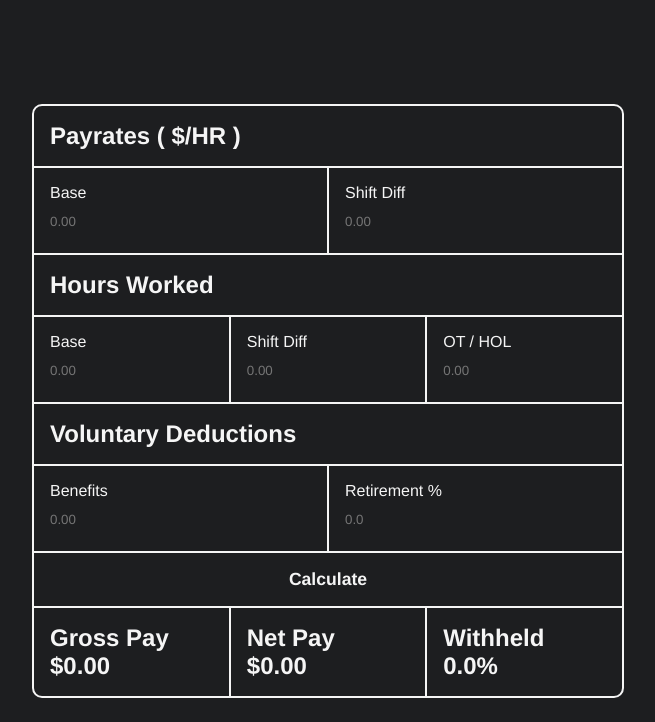
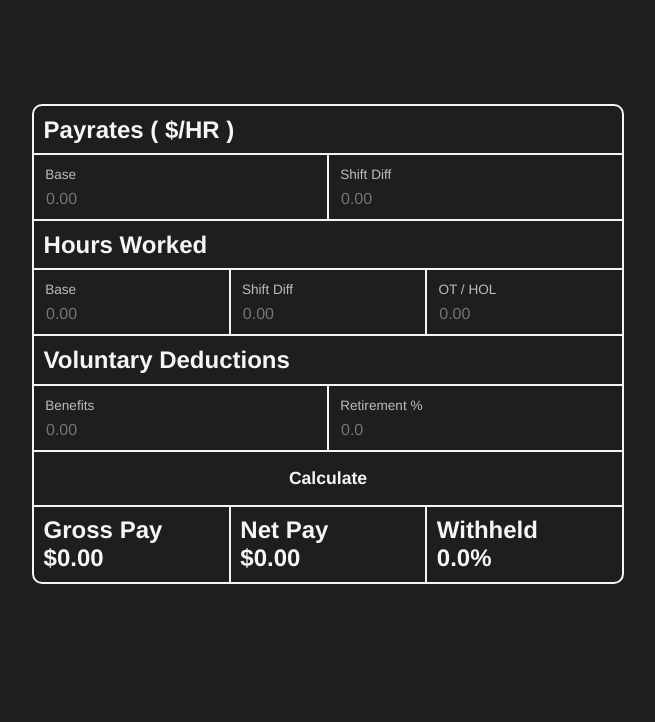
Before and after one commit to everettadw/e-flasked, a Flask app: page /paycheck-calculator in a window 1280 px wide. Shown: the part 84-806 px from the top of the page, without its empty margins (312-967 px from the left). After the commit the page ends 668 px from the top, so only its background shows below. Run offline with Flask 3, Linux system fonts and the light colour scheme; parts of the project's set-up code (start-up, migrations or seed data) failed here and were passed over.

Commit message:
UPDATE: fixed inputs in forms

```diff
--- a/static/index.css
+++ /dev/null
@@ -1,3 +0,0 @@
-body.has-spaced-navbar-fixed-top {
-    padding-top: 5.25rem !important;
-}
--- a/static/index.js
+++ b/static/index.js
@@ -26,7 +26,6 @@ let getNetPay = (e) => {
       }
     })
     .then((json) => {
-      console.log(json)
       document.getElementById('netpay').innerHTML = json.netPay.toLocaleString()
       document.getElementById('grosspay').innerHTML =
         json.grossPay.toLocaleString()
@@ -40,7 +39,7 @@ let getNetPay = (e) => {
         e.target.disabled = false
         e.target.style.background = null
         e.target.style.color = null
-      }, 2500)
+      }, 2000)
     })
     .catch((err) => {
       console.log(err)
@@ -50,7 +49,7 @@ let getNetPay = (e) => {
         e.target.disabled = false
         e.target.style.background = null
         e.target.style.color = null
-      }, 2500)
+      }, 2000)
     })
 }
 
--- a/static/reset.css
+++ b/static/reset.css
@@ -121,10 +121,49 @@ nav > div:first-child > p {
     border-right: 2px solid var(--text-color);
 }
 
+
+.form-container > form > div.row > div.field-input {
+    width: 100%;
+    position: relative;
+    height: 4rem;
+}
+.form-container > form > div.row > div.field-input input {
+    background-color: transparent !important;
+    width: 100%;
+    height: 4rem;
+    border: none;
+    position: absolute;
+    left: 0;
+    top: 0;
+    padding-top: 1.5rem;
+    padding-left: 0.75rem;
+    font-size: 1rem;
+}
+.form-container > form > div.row > div.field-input input:focus {
+    outline: none;
+}
+.form-container > form > div.row > div.field-input label {
+    position: absolute;
+    left: 0.7rem;
+    top: 0.75rem;
+    font-size: 0.85rem;
+    color: rgba(255, 255, 255, 0.7);
+}
+.form-container > form > div.row > div.field-input:first-of-type {
+    border-right: 1px solid var(--text-color);
+}
+.form-container > form > div.row > div.field-input:last-of-type {
+    border-left: 1px solid var(--text-color);
+}
+.form-container > form > div.row > div.field-input:not(:first-of-type):not(:last-of-type) {
+    border-right: 1px solid var(--text-color);
+    border-left: 1px solid var(--text-color);
+}
+
 .form-container > form > div.row > div.field,
 .form-container > form > div.row > div.field-extended {
     display: flex;
-    padding: 1rem;
+    padding: 0.6rem;
     width: 100%;
     flex-direction: column;
     justify-content: center;
@@ -156,7 +195,7 @@ nav > div:first-child > p {
 .form-container > form > div.row > div.field-extended {
     width: 100%;
     border: none;
-    padding: 1rem;
+    padding: 0.6rem;
 }
 .form-container > form > div.row > div.field-extended-button {
     width: 100%;
--- a/templates/old-paycheck-calculator.html
+++ b/templates/old-paycheck-calculator.html
@@ -17,13 +17,13 @@
             </div>
         </div>
         <div class="row">
-                <div class="field">
+            <div class="field-input">
                 <label for="base_payrate">Base</label>
-                    <input placeholder="0.00" type="float" name="base_payrate" id="base_payrate" />
+                <input autocomplete="off" placeholder="0.00" type="float" name="base_payrate" id="base_payrate" />
             </div>
-                <div class="field">
+            <div class="field-input">
                 <label for="shiftdiff_payrate">Shift Diff</label>
-                    <input placeholder="0.00" type="float" name="shiftdiff_payrate" id="shiftdiff_payrate" />
+                <input autocomplete="off" placeholder="0.00" type="float" name="shiftdiff_payrate" id="shiftdiff_payrate" />
             </div>
         </div>
         <div class="row">
@@ -32,17 +32,17 @@
             </div>
         </div>
         <div class="row">
-                <div class="field">
+            <div class="field-input">
                 <label for="base_hours">Base</label>
-                    <input placeholder="0.00" type="float" name="base_hours" id="base_hours" />
+                <input autocomplete="off" placeholder="0.00" type="float" name="base_hours" id="base_hours" />
             </div>
-                <div class="field">
+            <div class="field-input">
                 <label for="shiftdiff_hours">Shift Diff</label>
-                    <input placeholder="0.00" type="float" name="shiftdiff_hours" id="shiftdiff_hours" />
+                <input autocomplete="off" placeholder="0.00" type="float" name="shiftdiff_hours" id="shiftdiff_hours" />
             </div>
-                <div class="field">
+            <div class="field-input">
                 <label for="overtime_hours">OT / HOL</label>
-                    <input placeholder="0.00" type="float" name="overtime_hours" id="overtime_hours" />
+                <input autocomplete="off" placeholder="0.00" type="float" name="overtime_hours" id="overtime_hours" />
             </div>
         </div>
         <div class="row">
@@ -51,13 +51,13 @@
             </div>
         </div>
         <div class="row">
-                <div class="field">
+            <div class="field-input">
                 <label for="benefit_cost">Benefits</label>
-                    <input placeholder="0.00" type="float" name="benefit_cost" id="benefit_cost" />
+                <input autocomplete="off" placeholder="0.00" type="float" name="benefit_cost" id="benefit_cost" />
             </div>
-                <div class="field">
+            <div class="field-input">
                 <label for="retirement_cost">Retirement %</label>
-                    <input placeholder="0.0" type="float" name="retirement_cost" id="retirement_cost" />
+                <input autocomplete="off" placeholder="0.0" type="float" name="retirement_cost" id="retirement_cost" />
             </div>
         </div>
         <div class="row">
```
Also changed, not shown: templates/login.html (+4 -4 lines), templates/register.html (+8 -8 lines). Lines whose indentation alone changed are shown as unchanged.
